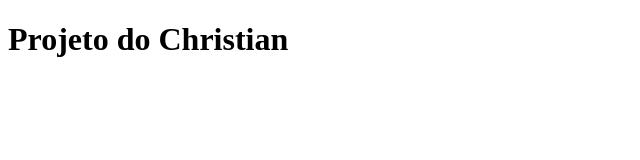
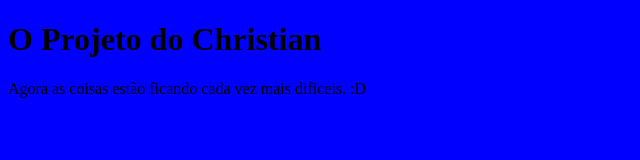
Before and after one commit to CMatheus04/curso-git, a plain HTML site: page index.html in a window 1280 px wide. Shown: the whole page, without its empty margins (0-640 px from the left). Drawn offline with Linux system fonts and the light colour scheme.

Commit message:
inicio do design

```diff
--- /dev/null
+++ b/estilo.css
@@ -0,0 +1,3 @@
+body {
+  background: blue;
+}
--- a/index.html
+++ b/index.html
@@ -2,9 +2,11 @@
 <html lang="pt-br">
   <head>
     <meta charset="utf-8">
-    <title></title>
+    <link rel="stylesheet" href="estilo.css">
+    <title>Projeto do Christian</title>
   </head>
   <body>
-    <h1>Projeto do Christian</h1>
+    <h1>O Projeto do Christian</h1>
+    <p>Agora as coisas estão ficando cada vez mais dificeis. :D</p>
   </body>
 </html>
```
